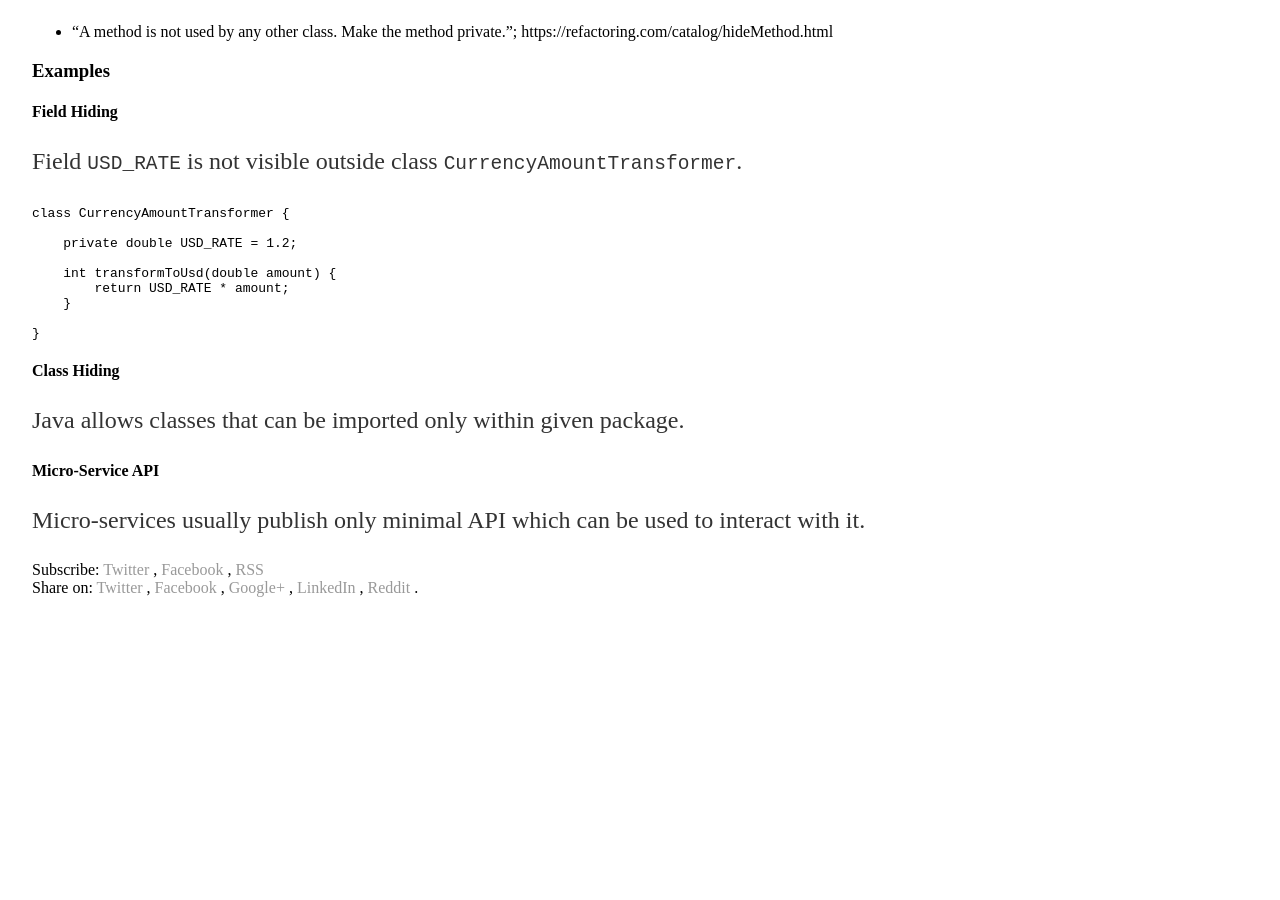
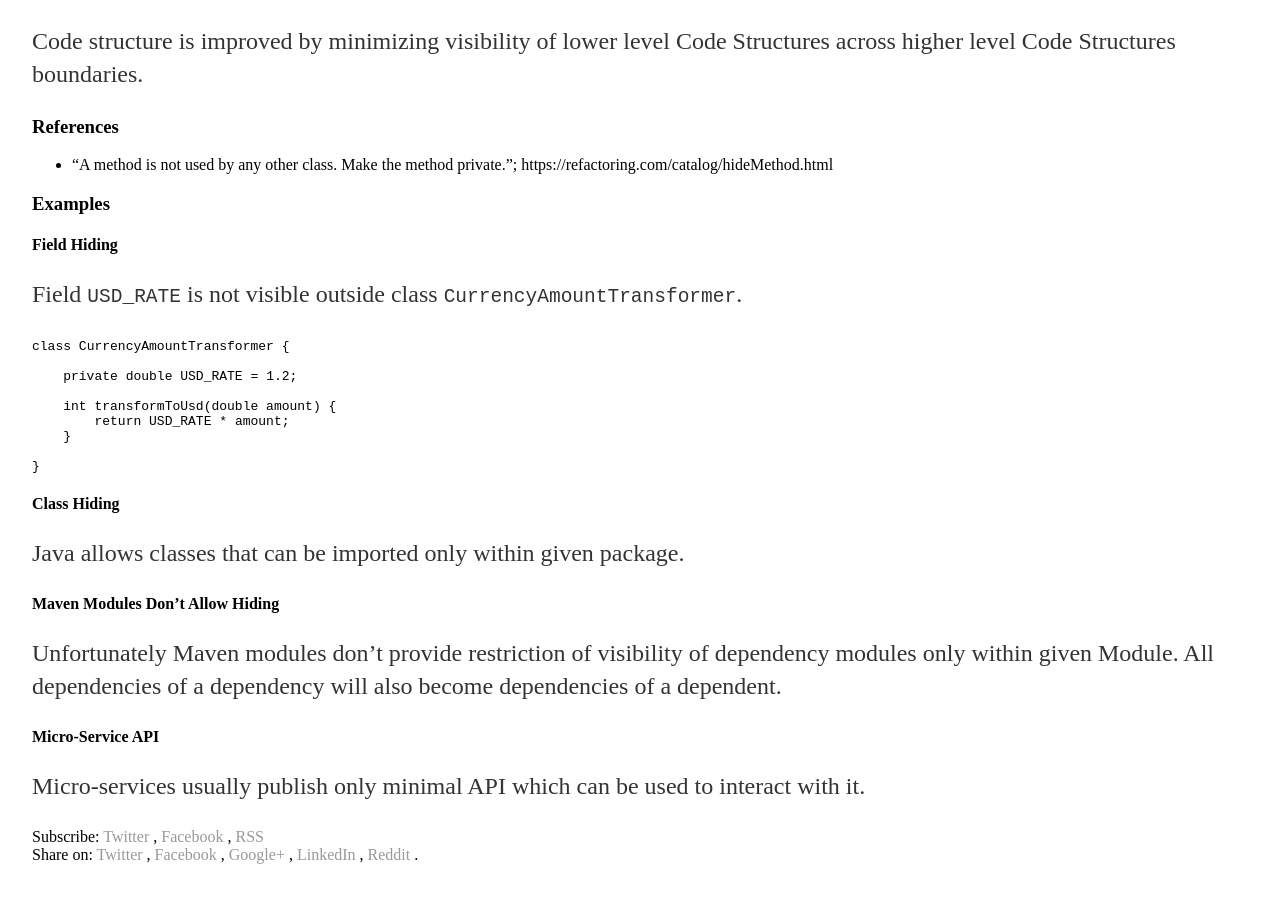
Before and after one commit to vackosar/vackosar.github.io, a Jekyll site: the page built from _posts/2017-06-04-Code-Structure-Principles.md, in a window 1280 px wide and 900 px high, scrolled down 2546 px. Built offline with Jekyll 4.4.1, drawn with Linux system fonts in a browser that asks for light colours; comment, search, counter and statistics services are not loaded; before the commit the page ends 3179 px from its top, so only the background shows below that; some of the changed text lies outside the part shown.

Commit message:
Code Structure

```diff
--- a/_posts/2017-06-04-Code-Structure-Principles.md
+++ b/_posts/2017-06-04-Code-Structure-Principles.md
@@ -66,6 +66,8 @@
 #### Related Packages
 Related packages which are used by two different modules are can be placed into one common Maven module. This module can be then used as Maven dependency.
 
+#### Micro-service as a Maven module
+Micro-services in Java are defined by a Maven module. Final micro-service executable jar then usually contains the defining module jar and all its dependencies.
 
 ## 2. Distribute Complexity
 Code structure is improved by distributing complexity into multiple Code Containers. Local complexity is prioritized over total complexity.
@@ -77,7 +79,6 @@
 - on total complexity to a lesser extent.
 
 ### References
-
 Usually 4-8 lines and cyclomatic complexity 3-7 is considered a good balance.
 - "A long method is a good example of this - just looking at the code and my nose twitches if I see more than a dozen lines of java."; https://www.martinfowler.com/bliki/CodeSmell.html
 - "Its essence is applying a series of small behavior-preserving transformations, each of which "too small to be worth doing"."; https://www.martinfowler.com/books/refactoring.html
@@ -124,6 +125,9 @@
 #### Class Hiding
 Java allows classes that can be imported only within given package.
 
+#### Maven Modules Don't Allow Hiding
+Unfortunately Maven modules don't provide restriction of visibility of dependency modules only within given Module. All dependencies of a dependency will also become dependencies of a dependent.
+
 #### Micro-Service API
 
 Micro-services usually publish only minimal API which can be used to interact with it.
```
